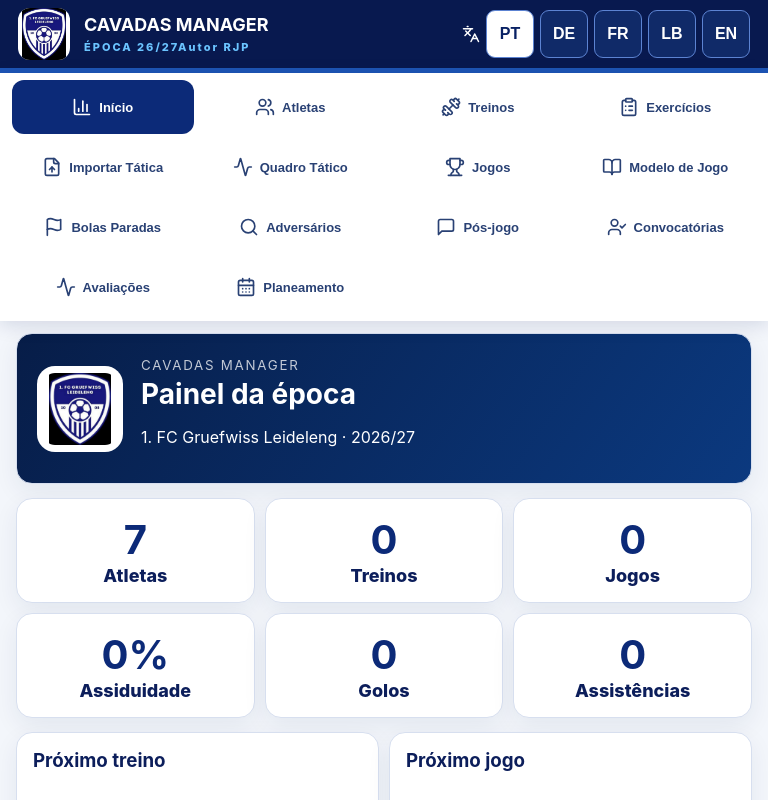
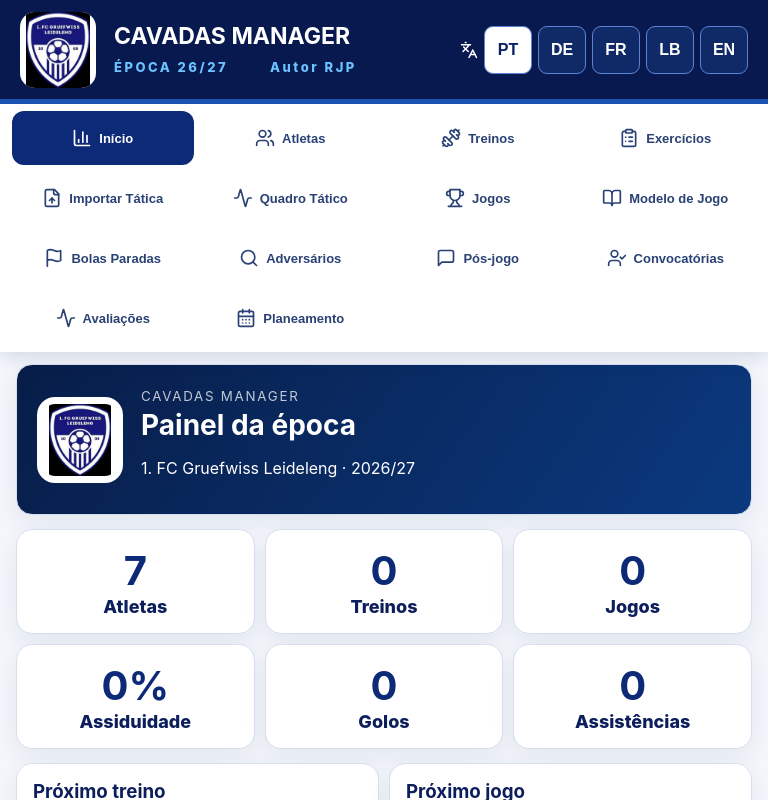
Before and after one commit to ruijpedro/Cavadas_Assistant_Coach, a React (Vite) app: page / in a window 768 px wide. Shown: the top 800 px of the page. Built offline with nearby package versions, Linux system fonts and the light colour scheme.

Commit message:
Add files via upload

```diff
--- a/scripts/preflight.mjs
+++ b/scripts/preflight.mjs
@@ -93,4 +93,5 @@ for(const token of ['analyseDocumentV2','PPTX Motion V2','PDF Vision V2','Imagem
  if(!engineV2.includes(token)){console.error('V19 preflight fail:',token);process.exit(1);}
 }
 if(!s.includes('FOTO / MANUSCRITO')||!s.includes('supportedImportKind')){console.error('V19 importer UI missing');process.exit(1);}
-console.log('Preflight V20.0 OK — navegação, importador e módulos principais validados.');
+for(const token of ["GR nossa equipa","GR adversário","role==='goalkeeper'"]){if(!s.includes(token)){console.error('PRECHECK FAIL V20.0.4 GK:',token);process.exit(1);}}
+console.log('Preflight V20.0.4 OK — navegação, importador, módulos e GR no quadro tático validados.');
--- a/src/main.jsx
+++ b/src/main.jsx
@@ -200,7 +200,7 @@ function App(){
  const [selectedAthlete,setSelectedAthlete]=useState(athletes[0]?.id||null)
  const go=p=>setPage(p)
  return <div className="app">
-  <header className="topbar"><div className="brand"><img src="club-crest.jpg"/><div><b>CAVADAS MANAGER</b><span>ÉPOCA 26/27</span><span>Autor RJP</span></div></div><div className="languages"><Languages size={18}/>{['pt','de','fr','lb','en'].map(l=><button key={l} className={lang===l?'active':''} onClick={()=>setLang(l)}>{l.toUpperCase()}</button>)}</div></header>
+  <header className="topbar"><div className="brand"><img src="club-crest.jpg"/><div className="brandText"><b>CAVADAS MANAGER</b><div className="brandMeta"><span>ÉPOCA 26/27</span><span>Autor RJP</span></div></div></div><div className="languages"><Languages size={18}/>{['pt','de','fr','lb','en'].map(l=><button key={l} className={lang===l?'active':''} onClick={()=>setLang(l)}>{l.toUpperCase()}</button>)}</div></header>
   <nav className="nav">
    <Nav label={tr.home} icon={<BarChart3/>} active={page==='home'} onClick={()=>go('home')}/>
    <Nav label={tr.athletes} icon={<Users/>} active={page==='athletes'} onClick={()=>go('athletes')}/>
@@ -445,7 +445,14 @@ function Board({tr,exercises,setExercises}){
  const down=e=>{if(playing)return;const p=point(e);if(tool==='move'||tool==='pass')setPathStart(p)}
  const move=e=>{if(!drag||playing)return;const p=point(e);if(drag.kind==='ball')setBall(p);else setPlayers(v=>v.map(x=>x.id===drag.id?{...x,...p}:x))}
  const up=e=>{if(playing)return;if(pathStart){const q=point(e);setPaths(v=>[...v,{id:Date.now()+Math.random(),type:tool,x1:pathStart.x,y1:pathStart.y,x2:q.x,y2:q.y}]);setPathStart(null)}setDrag(null)}
- const addPlayer=team=>{const n=players.filter(p=>p.team===team).length+1;setPlayers(v=>[...v,{id:team+Date.now(),team,x:team==='a'?30:70,y:50,label:String(n)}])}
+ const addPlayer=(team,role='player')=>{
+   const isGK=role==='goalkeeper'
+   const n=players.filter(p=>p.team===team&&p.role!=='goalkeeper').length+1
+   const x=isGK?(team==='a'?8:92):(team==='a'?30:70)
+   const gkCount=players.filter(p=>p.team===team&&p.role==='goalkeeper').length
+   const y=isGK?Math.min(82,50+(gkCount%3-1)*18):50
+   setPlayers(v=>[...v,{id:(isGK?'gk':'p')+team+Date.now(),team,role,x,y,label:isGK?'GR':String(n)}])
+ }
  const nextStep=()=>{const now=commitSteps();const n={id:Date.now(),name:`Passo ${now.length+1}`,players:players.map(p=>({...p})),ball:{...ball},paths:[],duration:1.15};setSteps([...now,n]);setPaths([]);setStep(now.length)}
  const duplicate=()=>{const now=commitSteps(),n={...now[step],id:Date.now(),name:`Passo ${now.length+1}`,players:players.map(p=>({...p})),ball:{...ball},paths:paths.map(p=>({...p}))};setSteps([...now,n]);setStep(now.length)}
  const lerp=(a,b,t)=>a+(b-a)*t
@@ -507,7 +514,7 @@ function Board({tr,exercises,setExercises}){
  const saveVariant=()=>{const finalSteps=commitSteps(),item={...(editEx||{}),id:'variant'+Date.now(),title:(title||'Jogada')+' · Variante',author:'Cavadas Manager',libraryBase:false,field:sport,playersCount:players.length,board:{players,ball,steps:finalSteps},createdAt:new Date().toISOString()};setExercises([...(exercises||[]),item]);localStorage.setItem('gw_board_edit_exercise',item.id);setTitle(item.title);alert('Variante guardada.')}
  return <div className="simpleBoard">
   <div className="card simpleHead"><div><small>{editEx?.libraryBase?'BIBLIOTECA BASE · ANIMAÇÃO V17.1':'QUADRO TÁTICO'}</small><input className="boardTitleInput" value={title} onChange={e=>setTitle(e.target.value)}/><div className="boardSub">Movimentos naturais · bola mais rápida · ações simultâneas · velocidade ajustável</div></div><select value={sport} onChange={e=>setSport(e.target.value)}><option value="futsal">Futsal</option><option value="football11">Futebol 11</option><option value="football7">Futebol 7</option><option value="football6">Futebol 6</option></select></div>
-  <div className="card coachTools"><button className={tool==='select'?'active':''} onClick={()=>setTool('select')}>☝ Mover peças</button><button onClick={()=>addPlayer('a')}>＋ Nossa equipa</button><button onClick={()=>addPlayer('d')}>＋ Adversário</button><button className={tool==='move'?'active':''} onClick={()=>setTool('move')}>➜ Movimento</button><button className={tool==='pass'?'active':''} onClick={()=>setTool('pass')}>⚽ Passe</button><button onClick={()=>setPaths(v=>v.slice(0,-1))}>↶ Apagar seta</button></div>
+  <div className="card coachTools"><button className={tool==='select'?'active':''} onClick={()=>setTool('select')}>☝ Mover peças</button><button onClick={()=>addPlayer('a')}>＋ Nossa equipa</button><button className="gkTool own" onClick={()=>addPlayer('a','goalkeeper')}>＋ 🧤 GR nossa equipa</button><button onClick={()=>addPlayer('d')}>＋ Adversário</button><button className="gkTool opp" onClick={()=>addPlayer('d','goalkeeper')}>＋ 🧤 GR adversário</button><button className={tool==='move'?'active':''} onClick={()=>setTool('move')}>➜ Movimento</button><button className={tool==='pass'?'active':''} onClick={()=>setTool('pass')}>⚽ Passe</button><button onClick={()=>setPaths(v=>v.slice(0,-1))}>↶ Apagar seta</button></div>
   <div className={fullscreen?'pitchFullscreen':'card pitchCard'}>
    <div className="pitchViewportBar">
     <button className="viewportBtn" onClick={()=>setFullscreen(v=>!v)}>{fullscreen?'✕ Fechar':'⛶ Ecrã inteiro'}</button>
@@ -517,7 +524,7 @@ function Board({tr,exercises,setExercises}){
    <div className="pitchFit"><div className={`coachPitch ${sport}`} onPointerDown={down} onPointerMove={move} onPointerUp={up} onPointerLeave={()=>{setDrag(null);setPathStart(null)}}>
    <div className="pitchHalf"/><div className="pitchCircle"/><div className="pitchSpot"/><div className="pitchArea left"/><div className="pitchArea right"/><div className="pitchGoal left"/><div className="pitchGoal right"/>
    {!playing&&<svg className="coachLines" viewBox="0 0 100 100" preserveAspectRatio="none"><defs><marker id="arrowMove" markerWidth="5" markerHeight="5" refX="4" refY="2.5" orient="auto"><path d="M0,0 L5,2.5 L0,5 z"/></marker><marker id="arrowPass" markerWidth="5" markerHeight="5" refX="4" refY="2.5" orient="auto"><path d="M0,0 L5,2.5 L0,5 z"/></marker></defs>{paths.map(p=><line key={p.id} x1={p.x1} y1={p.y1} x2={p.x2} y2={p.y2} className={p.type} markerEnd={`url(#${p.type==='pass'?'arrowPass':'arrowMove'})`}/>)}</svg>}
-   {players.map(p=><div key={p.id} className={`coachPiece ${p.team}`} style={{left:`${p.x}%`,top:`${p.y}%`}} onPointerDown={e=>{e.stopPropagation();if(tool==='select')setDrag({kind:'player',id:p.id})}}>{p.label}</div>)}
+   {players.map(p=><div key={p.id} title={p.role==='goalkeeper'?(p.team==='a'?'GR · nossa equipa':'GR · adversário'):undefined} className={`coachPiece ${p.team} ${p.role==='goalkeeper'?'goalkeeper':''}`} style={{left:`${p.x}%`,top:`${p.y}%`}} onPointerDown={e=>{e.stopPropagation();if(tool==='select')setDrag({kind:'player',id:p.id})}}>{p.role==='goalkeeper'?'GR':p.label}</div>)}
    <div className="coachBall" style={{left:`${ball.x}%`,top:`${ball.y}%`}} onPointerDown={e=>{e.stopPropagation();if(tool==='select')setDrag({kind:'ball'})}}>⚽</div>
   </div></div></div>
   <div className="card playSteps">
--- a/src/style.css
+++ b/src/style.css
@@ -260,3 +260,31 @@ main{max-width:1920px;padding:14px 16px}
 /* V20.0.2 — modelo contextual + feedback de treino */
 .tacticalAdvice{margin:12px 0;padding:14px 16px;border-radius:12px;background:#eef4ff;border:1px solid #c7d7ff;color:#18345f}.tacticalAdvice p{margin:6px 0 0;line-height:1.45}
 .trainingFeedback{margin:10px 0;padding:10px;border-radius:10px;background:#f8fafc;border:1px solid #e2e8f0}.feedbackBtns{display:flex;gap:6px;flex-wrap:wrap;margin-top:7px}.feedbackBtns button.active{background:#123f9c;color:#fff}.trainingFeedback small{display:block;margin-top:7px;color:#475569}
+
+/* V20.0.3 — cabeçalho tablet RJP */
+.brandText{display:flex;flex-direction:column;justify-content:center;min-width:0}
+.brandMeta{display:flex;align-items:center;gap:34px;margin-top:7px}
+.brandMeta span{display:block;white-space:nowrap}
+@media (min-width:721px) and (max-width:1200px){
+ .topbar{height:104px;padding:12px 20px}
+ .brand{gap:18px;min-width:0}
+ .brand img{width:76px;height:76px;border-radius:15px}
+ .brand b{font-size:clamp(22px,3vw,32px);line-height:1.05;white-space:nowrap}
+ .brandMeta{gap:42px;margin-top:10px}
+ .brandMeta span{font-size:clamp(13px,1.6vw,17px);letter-spacing:2.5px}
+ .languages{margin-left:auto}
+ .languages button{padding:8px 9px}
+}
+@media(max-width:720px){
+ .brandMeta{gap:24px;flex-wrap:wrap;margin-top:5px}
+}
+
+
+/* V20.0.4 — GR próprios e adversários no Quadro Tático */
+.coachPiece.goalkeeper{border-width:4px;font-size:13px;letter-spacing:-.4px;outline:3px solid rgba(255,255,255,.30);outline-offset:2px}
+.coachPiece.a.goalkeeper{background:#f4c430;color:#071b4a;border-color:#123f9c}
+.coachPiece.d.goalkeeper{background:#ff8a2b;color:#3a0b00;border-color:#d52b2b}
+.coachTools .gkTool{font-weight:800}
+.coachTools .gkTool.own{box-shadow:inset 0 0 0 2px rgba(244,196,48,.55)}
+.coachTools .gkTool.opp{box-shadow:inset 0 0 0 2px rgba(255,138,43,.55)}
+@media (max-width:900px){.coachTools{display:flex;flex-wrap:wrap;gap:8px}.coachTools button{flex:1 1 170px}}
```
